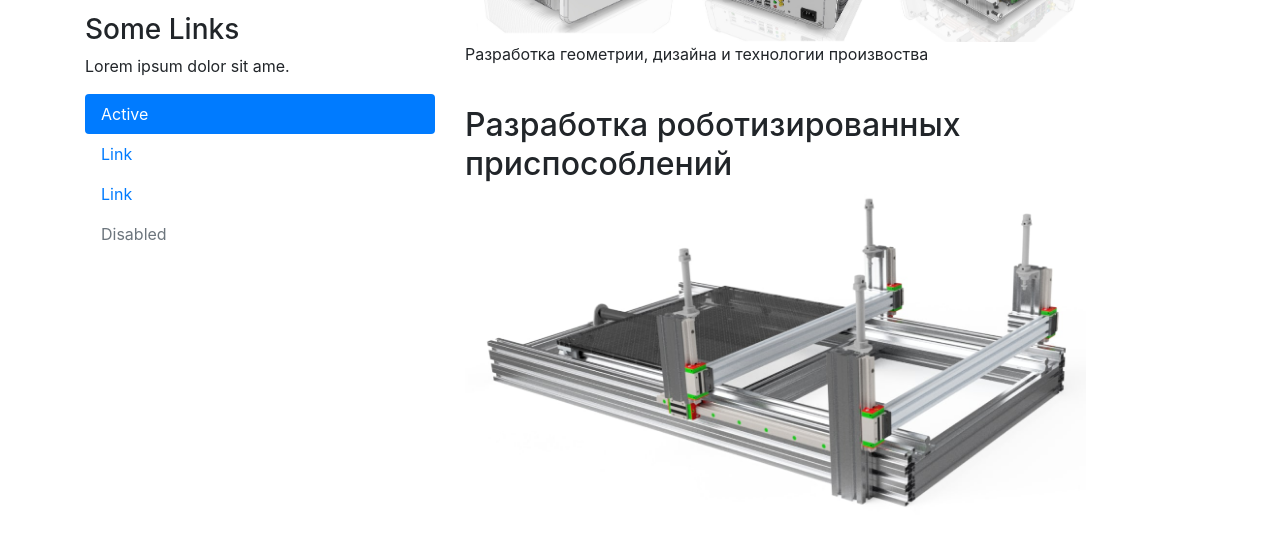
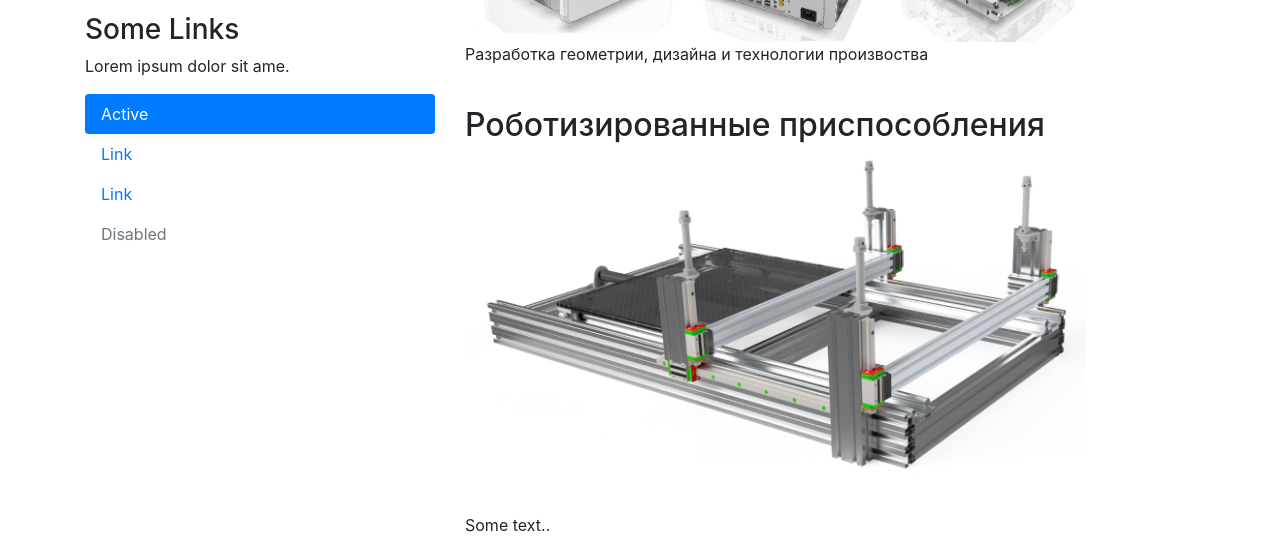
Before and after one commit to KSENGIN33/Engin, a plain HTML site: page index.html in a window 1280 px wide. Shown: the part 550-1100 px from the top of the page. Drawn offline with nearby package versions, Linux system fonts and the light colour scheme.

Commit message:
Update index.html

```diff
--- a/index.html
+++ b/index.html
@@ -77,7 +77,7 @@
       <p>Разработка геометрии, дизайна и технологии произвоства</p>
       <p></p>
       <br>
-      <h2>Разработка роботизированных приспособлений</h2>
+      <h2>Роботизированные приспособления</h2>
       <h5></h5>
       <div class="fakeimg"><img src="img/Priz.jpg" width="85%"></div>
       <p>Some text..</p>
```
